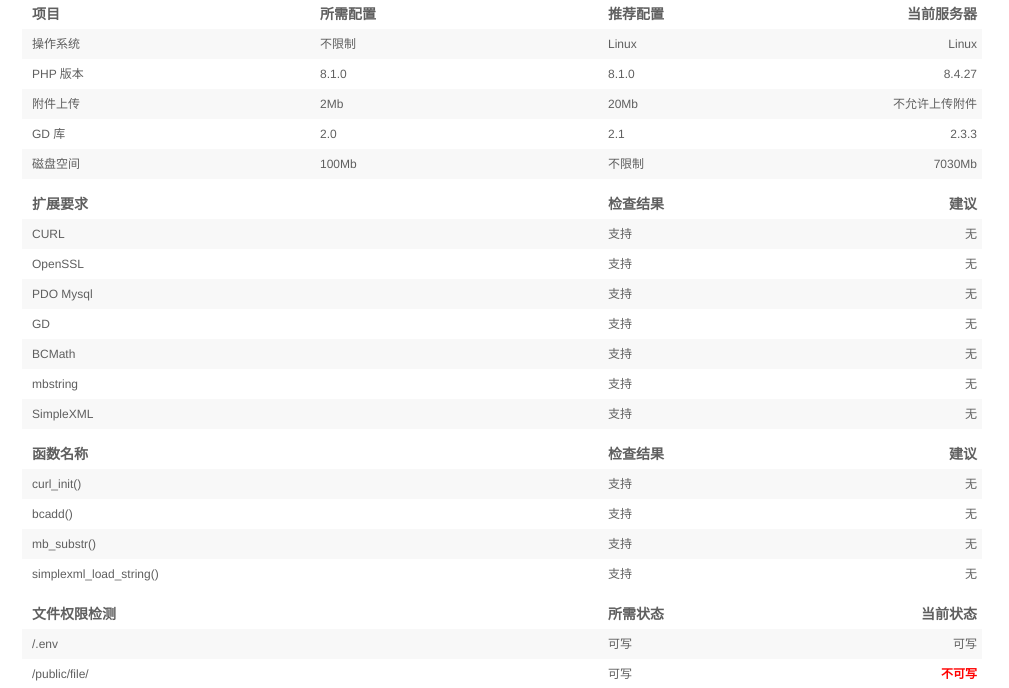
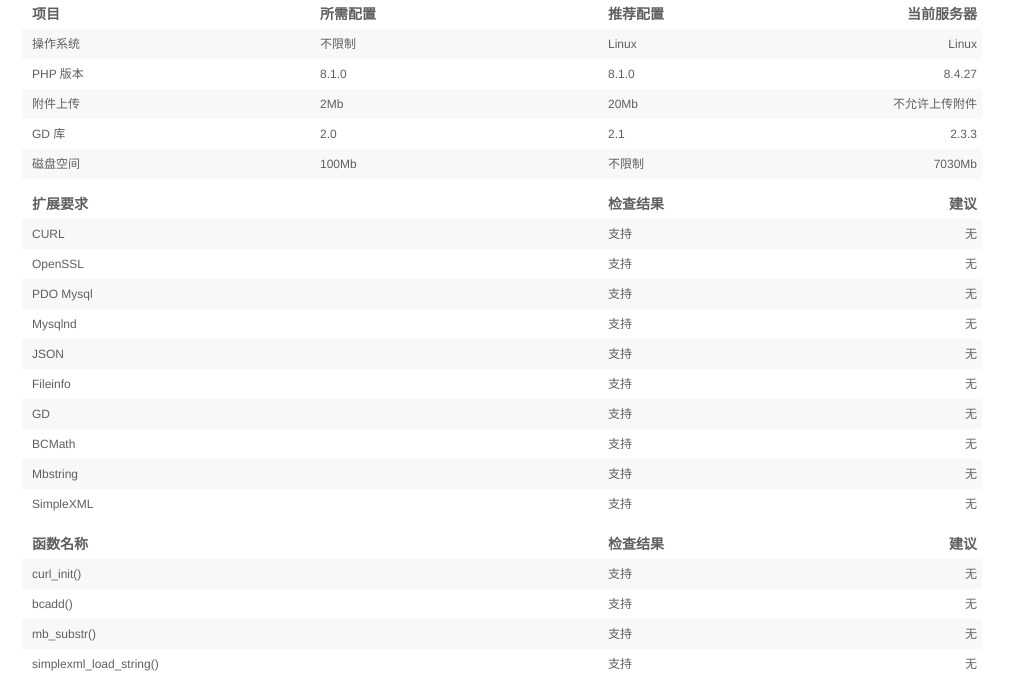
Before and after one commit to veitool/veitoolthink, a PHP site: page /install/index.php?s=2 in a window 1280 px wide. Shown: the part 167-855 px from the top of the page, without its empty margins (138-1147 px from the left). Run offline with PHP 8.4, Linux system fonts and the light colour scheme.

Commit message:
增加安装时检测所需的扩展

```diff
--- a/public/install/index.php
+++ b/public/install/index.php
@@ -220,6 +220,18 @@ function getExtendArray()
             'status' => extension_loaded('PDO') && extension_loaded('pdo_mysql'),
         ],
         [
+            'name' => 'Mysqlnd',
+            'status' => extension_loaded('mysqlnd'),
+        ],
+        [
+            'name' => 'JSON',
+            'status' => extension_loaded('json')
+        ],
+        [
+            'name' => 'Fileinfo',
+            'status' => extension_loaded('fileinfo')
+        ],
+        [
             'name' => 'GD',
             'status' => extension_loaded('gd'),
         ],
@@ -228,7 +240,7 @@ function getExtendArray()
             'status' => extension_loaded('bcmath'),
         ],
         [
-            'name' => 'mbstring',
+            'name' => 'Mbstring',
             'status' => extension_loaded('mbstring'),
         ],
         [
```
